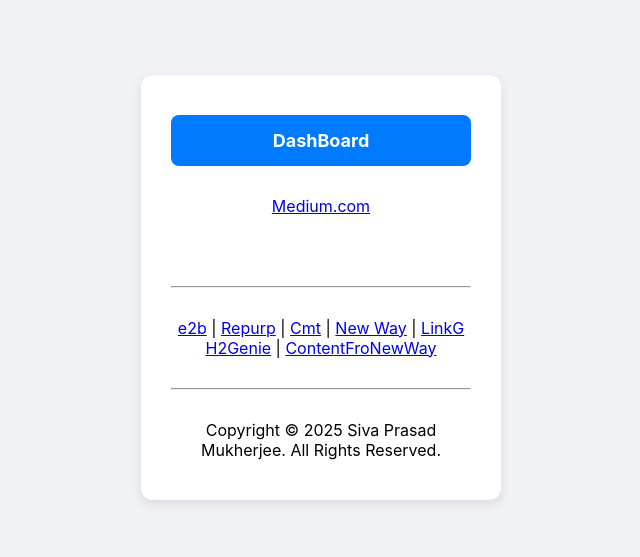
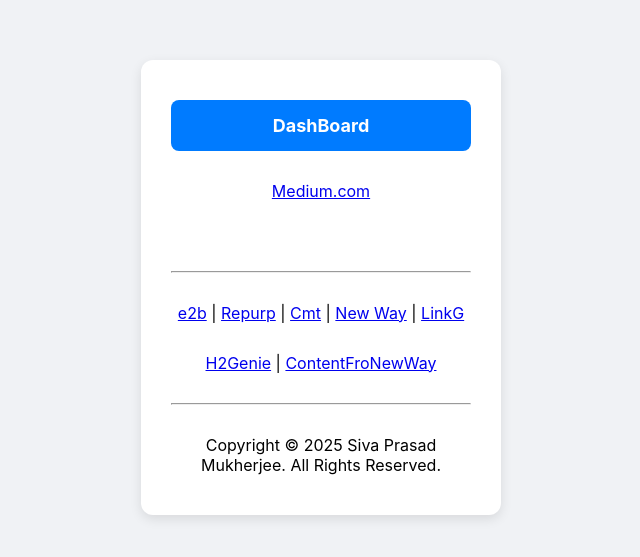
Before and after one commit to spmohq/crw, a plain HTML site: page index.html in a window 1280 px wide. Shown: the part 113-670 px from the top of the page, without its empty margins (319-959 px from the left). Drawn offline with Linux system fonts and the light colour scheme.

Commit message:
Update index.html

```diff
--- a/index.html
+++ b/index.html
@@ -31,6 +31,7 @@
 	<hr>
             <div style="padding-top: 10px;"> </div>
         <p><a href="e2b.html" target="_blank">e2b</a> | <a href="repurse-a-content.html" target="_blank">Repurp</a> | <a href="comment-genie.html" target="_blank">Cmt</a> | <a href="audience-transformation-n-solution-mapping.html" target="_blank">New Way</a> | <a href="link-genie.html" target="_blank">LinkG</a></p>
+		    <div style="padding-top: 10px;"> </div>
 		<p><a href="how-to-genie.html" target="_blank">H2Genie</a> | <a href="https://b2e.spmukherjee.info/" target="_blank">ContentFroNewWay</a></p>
             <div style="padding-top: 10px;"> </div>
         <hr>
```
